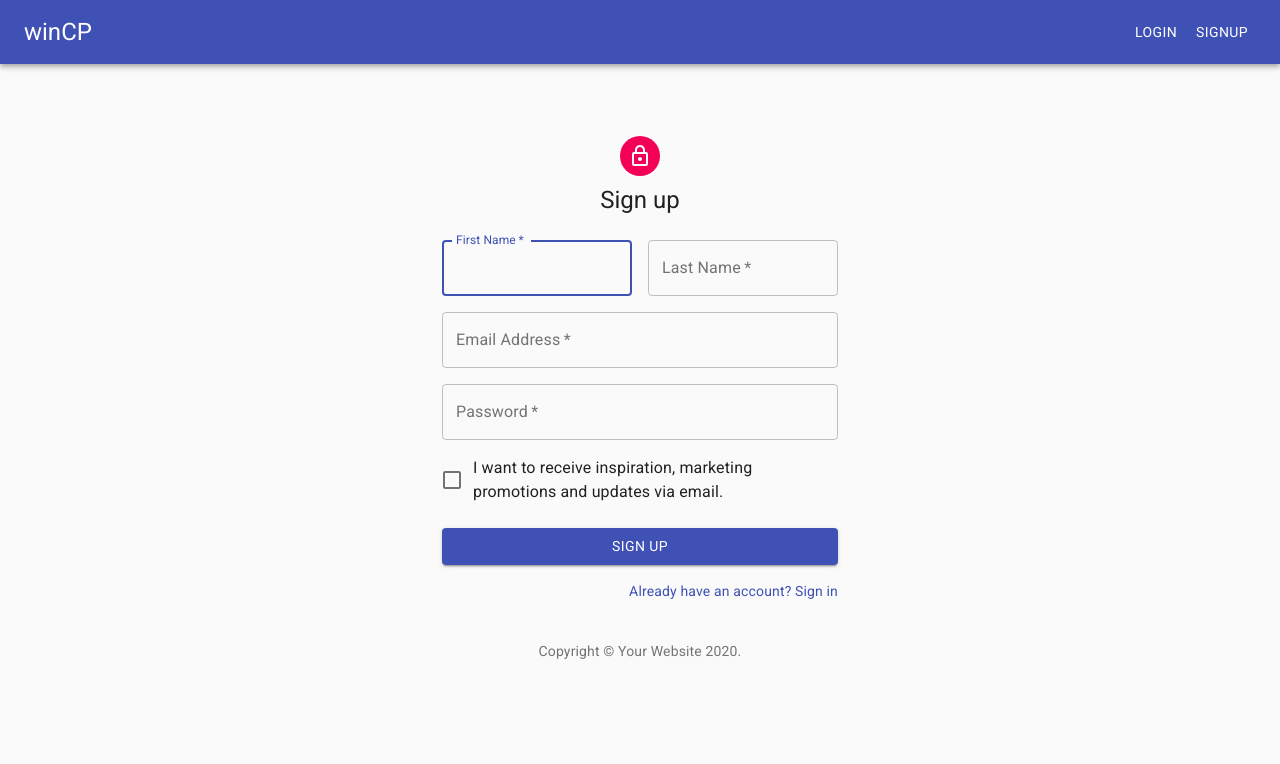
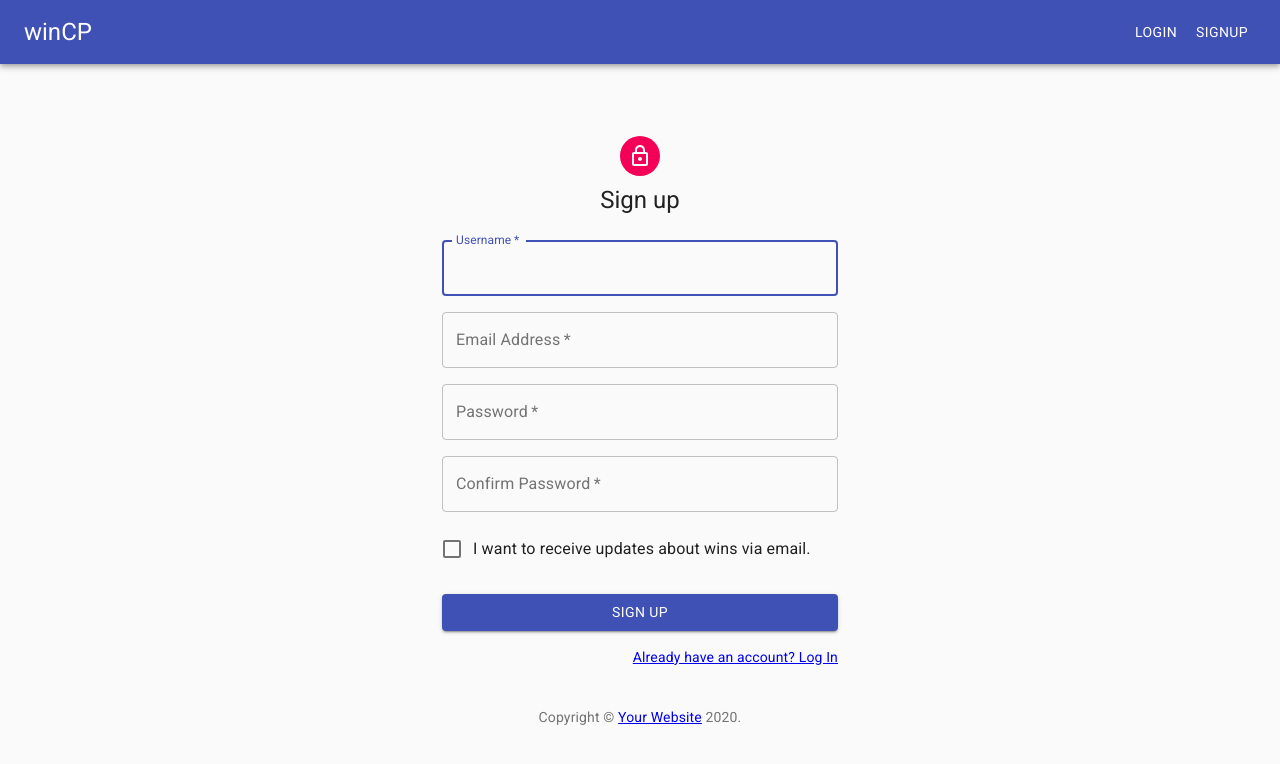
Before and after one commit to sairajchouhan/winCP-frontend, a React (Create React App) app: page /signup in a window 1280 px wide. Shown: the top 764 px of the page. Built offline with nearby package versions, Linux system fonts and the light colour scheme.

Commit message:
basic authentication after seperating the login amd signup are done

```diff
--- a/src/pages/LoginPage.js
+++ b/src/pages/LoginPage.js
@@ -1,4 +1,4 @@
-import React from 'react';
+import React, { useState } from 'react';
 import Avatar from '@material-ui/core/Avatar';
 import Button from '@material-ui/core/Button';
 import CssBaseline from '@material-ui/core/CssBaseline';
@@ -12,6 +12,9 @@ import LockOutlinedIcon from '@material-ui/icons/LockOutlined';
 import Typography from '@material-ui/core/Typography';
 import { makeStyles } from '@material-ui/core/styles';
 import Container from '@material-ui/core/Container';
+import { useSelector, useDispatch } from 'react-redux';
+
+import { loginUser, selectLoginErrors } from '../redux/slices/authSlice';
 
 function Copyright() {
   return (
@@ -46,12 +49,27 @@ const useStyles = makeStyles((theme) => ({
   },
 }));
 
-export default function SignIn() {
+export default function Login() {
+  const errors = useSelector(selectLoginErrors);
+  const dispatch = useDispatch();
   const classes = useStyles();
+  const [logInFormData, setLogInFormData] = useState({
+    email: '',
+    password: '',
+  });
+
   const handleLoginSubmit = (e) => {
     e.preventDefault();
+    dispatch(loginUser(logInFormData));
   };
 
+  const handleChange = (e) => {
+    console.log('change is happenes');
+    setLogInFormData({
+      ...logInFormData,
+      [e.target.name]: e.target.value,
+    });
+  };
   return (
     <Container component="main" maxWidth="xs">
       <CssBaseline />
@@ -64,6 +82,10 @@ export default function SignIn() {
         </Typography>
         <form className={classes.form} noValidate onSubmit={handleLoginSubmit}>
           <TextField
+            value={logInFormData.email}
+            onChange={handleChange}
+            error={errors.email ? true : false}
+            helperText={errors.email ? errors.email : null}
             variant="outlined"
             margin="normal"
             required
@@ -75,6 +97,10 @@ export default function SignIn() {
             autoFocus
           />
           <TextField
+            value={logInFormData.password}
+            onChange={handleChange}
+            error={errors.password ? true : false}
+            helperText={errors.password ? errors.password : null}
             variant="outlined"
             margin="normal"
             required
@@ -118,3 +144,9 @@ export default function SignIn() {
     </Container>
   );
 }
+
+// const token = res.data.token
+
+// setErrors(err.response.data.errors);
+// setOpenBackdrop(false);
+// console.log(err.response.data.errors);
--- a/src/pages/SignupPage.js
+++ b/src/pages/SignupPage.js
@@ -1,23 +1,26 @@
-import React from 'react';
+import React, { useState } from 'react';
 import Avatar from '@material-ui/core/Avatar';
 import Button from '@material-ui/core/Button';
 import CssBaseline from '@material-ui/core/CssBaseline';
 import TextField from '@material-ui/core/TextField';
 import FormControlLabel from '@material-ui/core/FormControlLabel';
 import Checkbox from '@material-ui/core/Checkbox';
-import Link from '@material-ui/core/Link';
 import Grid from '@material-ui/core/Grid';
 import Box from '@material-ui/core/Box';
 import LockOutlinedIcon from '@material-ui/icons/LockOutlined';
 import Typography from '@material-ui/core/Typography';
 import { makeStyles } from '@material-ui/core/styles';
 import Container from '@material-ui/core/Container';
+import { Link } from 'react-router-dom';
+import { useSelector, useDispatch } from 'react-redux';
+
+import { signupUser, selectsignupErrors } from '../redux/slices/authSlice';
 
 function Copyright() {
   return (
     <Typography variant="body2" color="textSecondary" align="center">
       {'Copyright © '}
-      <Link color="inherit" href="https://material-ui.com/">
+      <Link color="inherit" href="https://material-ui.com/" to="/">
         Your Website
       </Link>{' '}
       {new Date().getFullYear()}
@@ -47,7 +50,29 @@ const useStyles = makeStyles((theme) => ({
 }));
 
 export default function SignUp() {
+  const errors = useSelector(selectsignupErrors);
+  const dispatch = useDispatch();
   const classes = useStyles();
+  const [signupFormData, setSignupFormData] = useState({
+    username: '',
+    email: '',
+    password: '',
+    confirmPassword: '',
+  });
+
+  const handleChange = (e) => {
+    console.log('change is happenes');
+    setSignupFormData({
+      ...signupFormData,
+      [e.target.name]: e.target.value,
+    });
+  };
+
+  const handleSignupSubmit = async (e) => {
+    e.preventDefault();
+    dispatch(signupUser(signupFormData));
+    console.log('in submit', errors);
+  };
 
   return (
     <Container component="main" maxWidth="xs">
@@ -59,33 +84,31 @@ export default function SignUp() {
         <Typography component="h1" variant="h5">
           Sign up
         </Typography>
-        <form className={classes.form} noValidate>
+        <form className={classes.form} noValidate onSubmit={handleSignupSubmit}>
           <Grid container spacing={2}>
-            <Grid item xs={12} sm={6}>
+            <Grid item xs={12}>
               <TextField
+                error={errors.username ? true : false}
+                helperText={errors.username}
+                value={setSignupFormData.username}
+                onChange={handleChange}
                 autoComplete="fname"
-                name="firstName"
+                name="username"
                 variant="outlined"
                 required
                 fullWidth
-                id="firstName"
-                label="First Name"
+                id="username"
+                label="Username"
                 autoFocus
               />
             </Grid>
-            <Grid item xs={12} sm={6}>
-              <TextField
-                variant="outlined"
-                required
-                fullWidth
-                id="lastName"
-                label="Last Name"
-                name="lastName"
-                autoComplete="lname"
-              />
-            </Grid>
+
             <Grid item xs={12}>
               <TextField
+                error={errors.email ? true : false}
+                helperText={errors.email}
+                value={setSignupFormData.email}
+                onChange={handleChange}
                 variant="outlined"
                 required
                 fullWidth
@@ -97,6 +120,10 @@ export default function SignUp() {
             </Grid>
             <Grid item xs={12}>
               <TextField
+                error={errors.password ? true : false}
+                helperText={errors.password}
+                value={setSignupFormData.password}
+                onChange={handleChange}
                 variant="outlined"
                 required
                 fullWidth
@@ -108,9 +135,29 @@ export default function SignUp() {
               />
             </Grid>
             <Grid item xs={12}>
+              <TextField
+                error={
+                  errors.confirmPassword || errors.confirmPassword === ''
+                    ? true
+                    : false
+                }
+                helperText={errors.confirmpassword}
+                value={setSignupFormData.confirmPassword}
+                onChange={handleChange}
+                variant="outlined"
+                required
+                fullWidth
+                name="confirmPassword"
+                label="Confirm Password"
+                type="password"
+                id="confirmPassword"
+                autoComplete="confirm-password"
+              />
+            </Grid>
+            <Grid item xs={12}>
               <FormControlLabel
                 control={<Checkbox value="allowExtraEmails" color="primary" />}
-                label="I want to receive inspiration, marketing promotions and updates via email."
+                label="I want to receive updates about wins via email."
               />
             </Grid>
           </Grid>
@@ -125,8 +172,8 @@ export default function SignUp() {
           </Button>
           <Grid container justify="flex-end">
             <Grid item>
-              <Link href="#" variant="body2">
-                Already have an account? Sign in
+              <Link to="/login" variant="body2">
+                {' Already have an account? Log In'}
               </Link>
             </Grid>
           </Grid>
--- a/src/redux/slices/authSlice.js
+++ b/src/redux/slices/authSlice.js
@@ -7,7 +7,8 @@ const initialState = {
   token: localStorage.getItem('token'),
   isAuthenticated: false,
   user: null,
-  errors: {},
+  loginErrors: {},
+  signupErrors: {},
 };
 
 export const authSlice = createSlice({
@@ -18,18 +19,69 @@ export const authSlice = createSlice({
       state.user = action.payload;
       state.isAuthenticated = true;
     },
-    AUTH_ERROR: (state) => {
+    LOGIN_SUCCESS: (state, action) => {
+      state.token = action.payload;
+      state.isAuthenticated = true;
+      state.loginErrors = {};
+      state.signupErrors = {};
+    },
+    LOGIN_FAIL: (state, action) => {
+      state.loginErrors = action.payload;
       state.token = null;
       state.isAuthenticated = false;
-      state.user = null;
+      state.signupErrors = {};
     },
-    LOGIN_FAIL: (state, action) => {
-      state.errors = action.payload;
+    SIGNUP_SUCCESS: (state, action) => {
+      state.token = action.payload;
+      state.isAuthenticated = true;
+      state.signupErrors = {};
+      state.loginErrors = {};
+    },
+    SIGNUP_FAIL: (state, action) => {
+      state.signupErrors = action.payload;
+      state.token = null;
+      state.isAuthenticated = false;
+      state.loginErrors = {};
     },
   },
 });
 
-export const { USER_LOADED, AUTH_ERROR } = authSlice.actions;
+export const {
+  USER_LOADED,
+  LOGIN_FAIL,
+  LOGIN_SUCCESS,
+  SIGNUP_SUCCESS,
+  SIGNUP_FAIL,
+} = authSlice.actions;
+
+export const loginUser = (loginFormData) => async (dispatch) => {
+  try {
+    const res = await axios.post(
+      'http://localhost:5001/wincp-9d49a/us-central1/api/login',
+      loginFormData
+    );
+    const token = res.data.token;
+    if (token) localStorage.setItem('token', token);
+    dispatch(LOGIN_SUCCESS(token));
+  } catch (err) {
+    dispatch(LOGIN_FAIL(err.response.data.errors));
+  }
+};
+
+export const signupUser = (signupFormData) => async (dispatch) => {
+  try {
+    const res = await axios.post(
+      'http://localhost:5001/wincp-9d49a/us-central1/api/signup',
+      signupFormData
+    );
+    const token = res.data.token;
+    if (token) localStorage.setItem('token', token);
+    dispatch(SIGNUP_SUCCESS(token));
+  } catch (err) {
+    console.log('in catch block ');
+    dispatch(SIGNUP_FAIL(err.response.data.errors));
+  }
+};
 
 export const loadUser = () => async (dispatch) => {
   let token = localStorage.getItem('token');
@@ -42,19 +94,14 @@ export const loadUser = () => async (dispatch) => {
     );
     dispatch(USER_LOADED(res.data));
   } catch (err) {
-    dispatch(AUTH_ERROR());
+    // dispatch(AUTH_ERROR());
   }
 };
-export const loginUser = (email, password) => async (dispatch) => {
-  try {
-    const body = { email, password };
-    const res = await axios.post(
-      'http://localhost:5001/wincp-9d49a/us-central1/api/login',
-      body
-    );
-  } catch (err) {}
-};
 
-export const selectIsAuthenticated = (state) => state.auth.isAuthenticated;
+export const selectAuthState = (state) => state.auth;
+export const selectLoginErrors = (state) => state.auth.loginErrors;
+export const selectsignupErrors = (state) => state.auth.signupErrors;
 
 export default authSlice.reducer;
+
+// http://localhost:5001/wincp-9d49a/us-central1/api/signup
```
Also changed, not shown: 1 other file (tests, documents, lock files or other folders).
